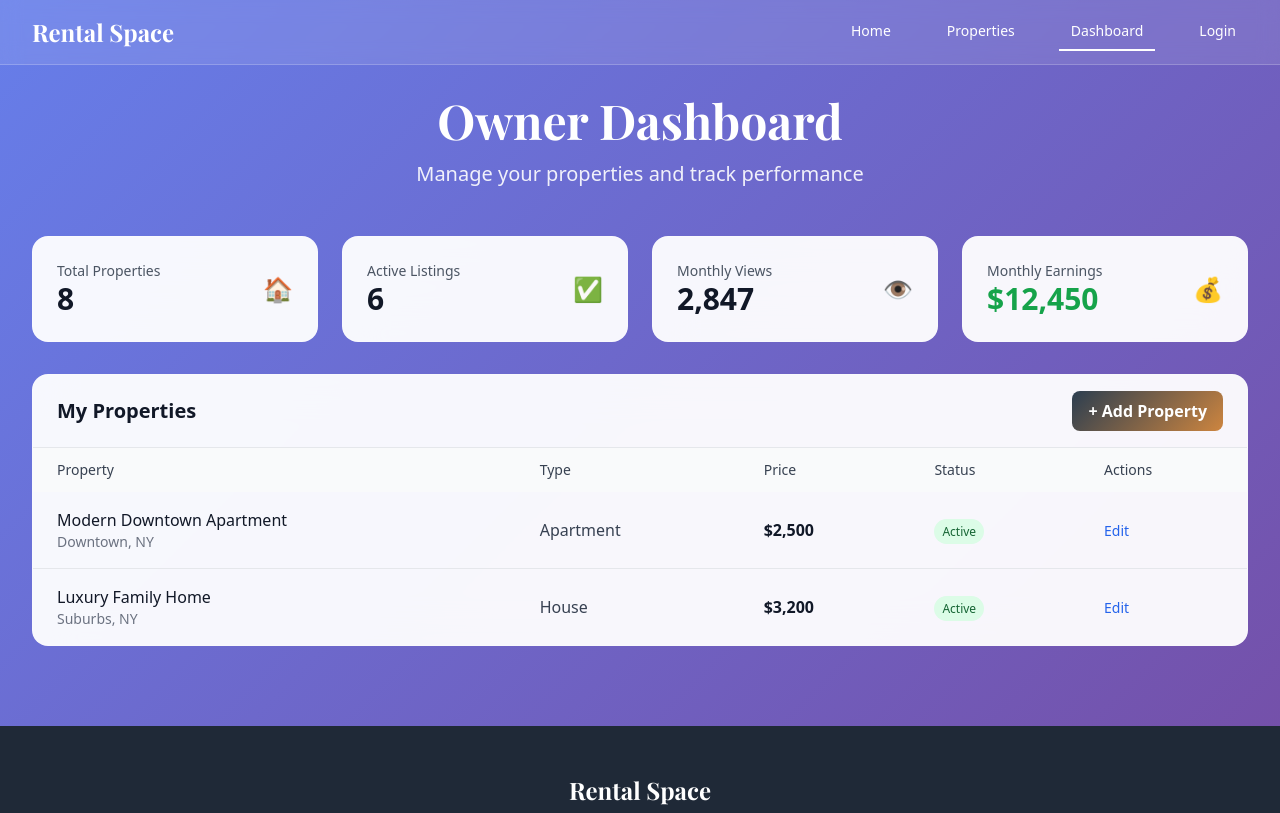
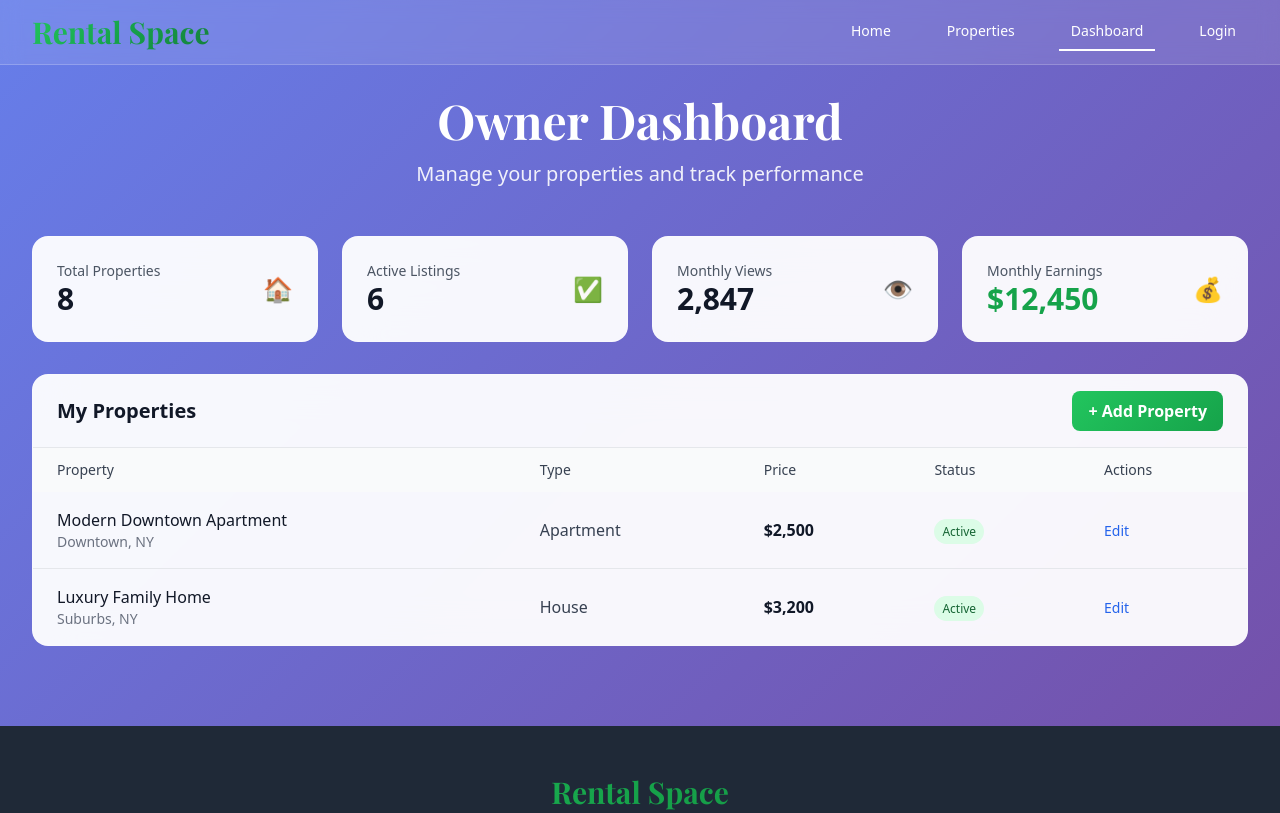
Before and after one commit to fouad1259000/Rental-Space, a plain HTML site: page dashboard.html in a window 1280 px wide. Shown: the top 813 px of the page. Drawn offline with nearby package versions, Linux system fonts and the light colour scheme.

Commit message:
Update dashboard.html

```diff
--- a/dashboard.html
+++ b/dashboard.html
@@ -28,6 +28,14 @@
             background: rgba(255, 255, 255, 0.1);
         }
 
+        .brand-gradient {
+            background: linear-gradient(135deg, #22c55e, #16a34a, #15803d);
+            -webkit-background-clip: text;
+            -webkit-text-fill-color: transparent;
+            background-clip: text;
+            font-weight: 700;
+        }
+
         .content-card {
             background: rgba(255, 255, 255, 0.95);
             backdrop-filter: blur(20px);
@@ -43,13 +51,13 @@
         }
 
         .btn-primary {
-            background: linear-gradient(135deg, var(--primary), var(--accent));
+            background: linear-gradient(135deg, #22c55e, #16a34a);
             transition: all 0.3s ease;
         }
 
         .btn-primary:hover {
             transform: translateY(-2px);
-            box-shadow: 0 10px 20px rgba(0, 0, 0, 0.2);
+            box-shadow: 0 10px 20px rgba(34, 197, 94, 0.3);
         }
     </style>
 </head>
@@ -59,7 +67,7 @@
         <div class="max-w-7xl mx-auto px-4 sm:px-6 lg:px-8">
             <div class="flex justify-between items-center h-16">
                 <div class="flex items-center">
-                    <h1 class="text-2xl font-bold text-white" style="font-family: 'Playfair Display', serif;">Rental Space</h1>
+                    <h1 class="text-3xl font-bold brand-gradient" style="font-family: 'Playfair Display', serif;">Rental Space</h1>
                 </div>
                 <div class="hidden md:block">
                     <div class="ml-10 flex items-baseline space-x-8">
@@ -187,7 +195,7 @@
     <footer class="bg-gray-800 text-white py-12">
         <div class="max-w-7xl mx-auto px-4 sm:px-6 lg:px-8">
             <div class="text-center">
-                <h3 class="text-2xl font-bold mb-4" style="font-family: 'Playfair Display', serif;">Rental Space</h3>
+                <h3 class="text-3xl font-bold mb-4 brand-gradient" style="font-family: 'Playfair Display', serif;">Rental Space</h3>
                 <p class="text-gray-400 mb-6">Your trusted rental marketplace</p>
                 <div class="border-t border-gray-700 pt-6">
                     <p class="text-gray-400">&copy; 2024 Rental Space. All rights reserved.</p>
```
